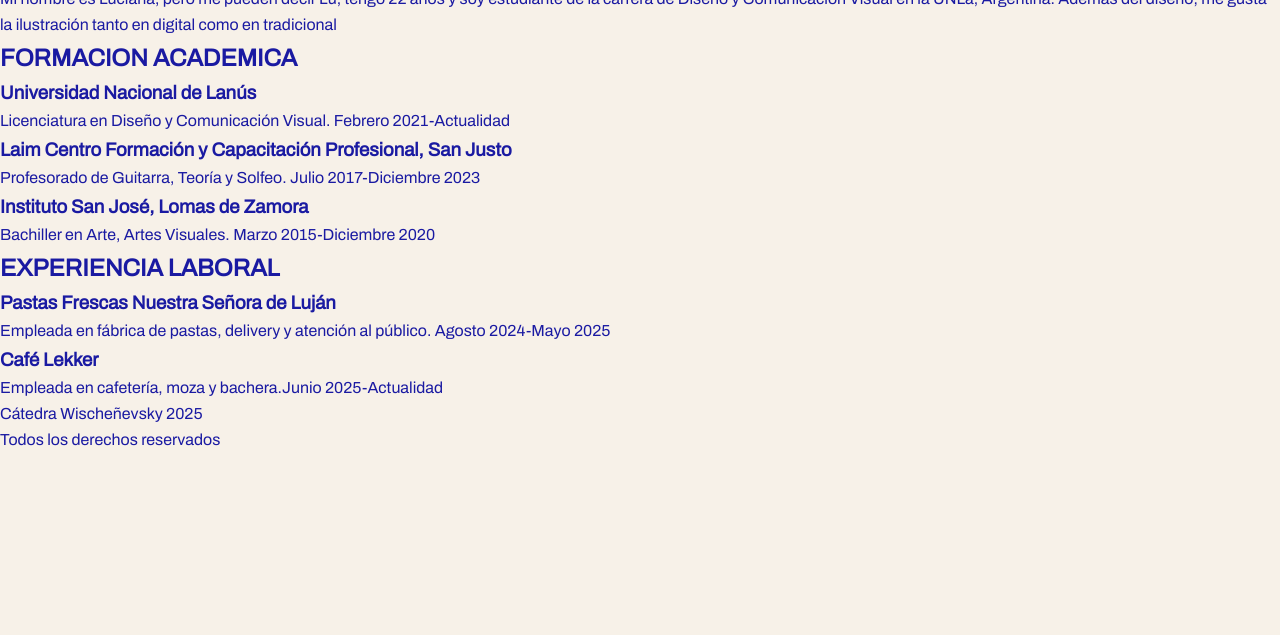
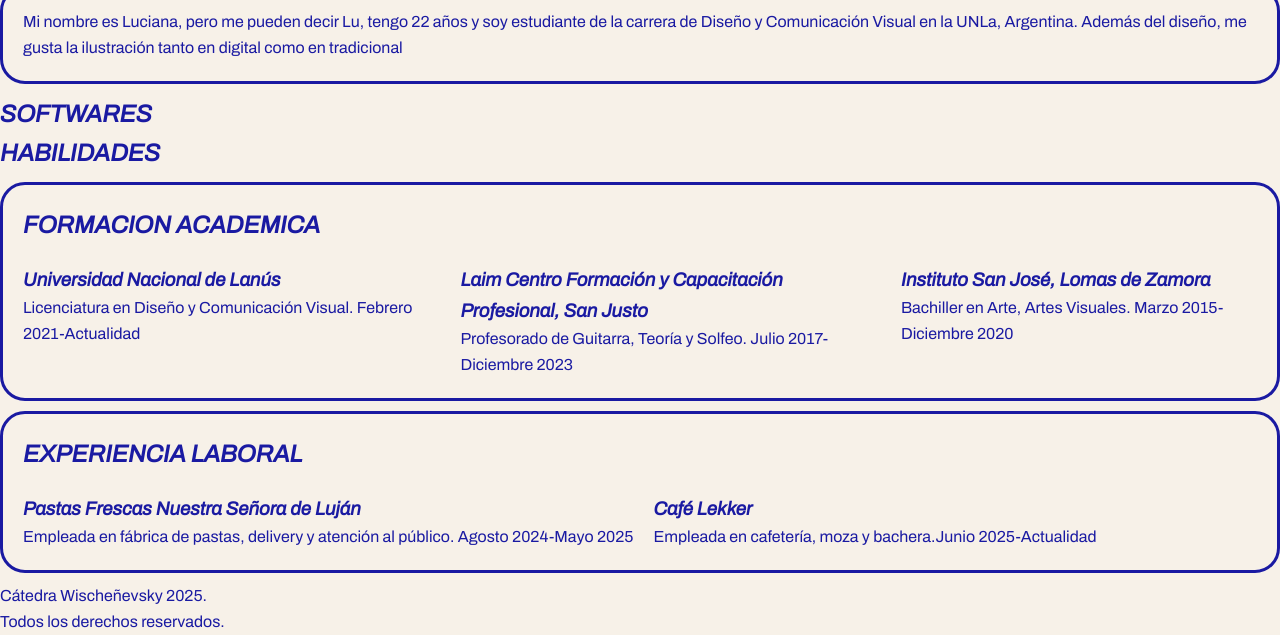
Before and after one commit to lucianacontrerascontursi/portafolio, a plain HTML site: page sobremi.html in a window 1280 px wide. Shown: the part 172-807 px from the top of the page. Drawn offline with Linux system fonts and the light colour scheme.

Commit message:
aplicacion, sin terminar de css a sobre mi

```diff
--- a/estilos.css
+++ b/estilos.css
@@ -43,6 +43,15 @@
 
 /*empiezan las aplicaciones*/
 
+h1 {
+    font-family: 'Boska BlackItalic', serif;
+}
+
+h2,
+h3 {
+    font-family: 'Archivo Italic', sans-serif;
+}
+
 /*la botonera*/
 header {
     display: flex;
@@ -75,3 +84,26 @@ a {
 }
 
 /*el footer*/
+
+/*index*/
+
+/*sobre mi*/
+
+#breve-intro,
+#formacion-academica,
+#experiencia-laboral {
+    border: solid #1A1AA2;
+    border-radius: 25px;
+    display: flex;
+    flex-direction: column;
+    padding: 20px;
+    margin-top: 10px;
+    margin-bottom: 10px;
+}
+
+.caja-a {
+    display: flex;
+    gap: 20px;
+}
+
+/*contactame*/
--- a/sobremi.html
+++ b/sobremi.html
@@ -25,8 +25,19 @@
                 Comunicación Visual en la UNLa, Argentina. Además del diseño, me gusta la ilustración tanto en digital
                 como en tradicional</p>
         </section>
-        <section id="formacion-acedemica">
+        <section id="programas">
+            <h2>SOFTWARES</h2>
+            <div class="logosprogramas">
+<!--aca van los vectores de los programas-->
+            </div>
+        </section>
+        <section id="habilidadeS">
+            <h2>HABILIDADES</h2>
+<!--aca va una lista de 3 items-->
+        </section>
+        <section id="formacion-academica">
             <h2>FORMACION ACADEMICA</h2>
+            <div class="caja-a">
                 <article>
                     <h3>Universidad Nacional de Lanús</h3>
                     <p>Licenciatura en Diseño y Comunicación Visual. Febrero 2021-Actualidad</p>
@@ -39,9 +50,11 @@
                     <h3>Instituto San José, Lomas de Zamora</h3>
                     <p>Bachiller en Arte, Artes Visuales. Marzo 2015-Diciembre 2020</p>
                 </article>
+            </div>
         </section>
         <section id="experiencia-laboral">
             <h2>EXPERIENCIA LABORAL</h2>
+            <div class="caja-a">
                 <article>
                     <h3>Pastas Frescas Nuestra Señora de Luján</h3>
                     <p>Empleada en fábrica de pastas, delivery y atención al público. Agosto 2024-Mayo 2025</p>
@@ -50,11 +63,12 @@
                     <h3>Café Lekker</h3>
                     <p>Empleada en cafetería, moza y bachera.Junio 2025-Actualidad</p>
                 </article>
+            </div>
         </section>
     </main>
     <footer>
-        <p>Cátedra Wischeñevsky 2025</p>
-        <p>Todos los derechos reservados</p>
+        <p>Cátedra Wischeñevsky 2025.</p>
+        <p>Todos los derechos reservados.</p>
     </footer>
 </body>
 
```
Also changed, not shown: contactame.html (+2 -2 lines), index.html (+2 -2 lines), trabajos.html (+2 -2 lines), img/vector-behance.svg (added), img/vector-illustrator.svg (added), img/vector-indesign.svg (added), img/vector-instagram.svg (added), img/vector-photoshop.svg (added). Lines whose indentation alone changed are shown as unchanged.
